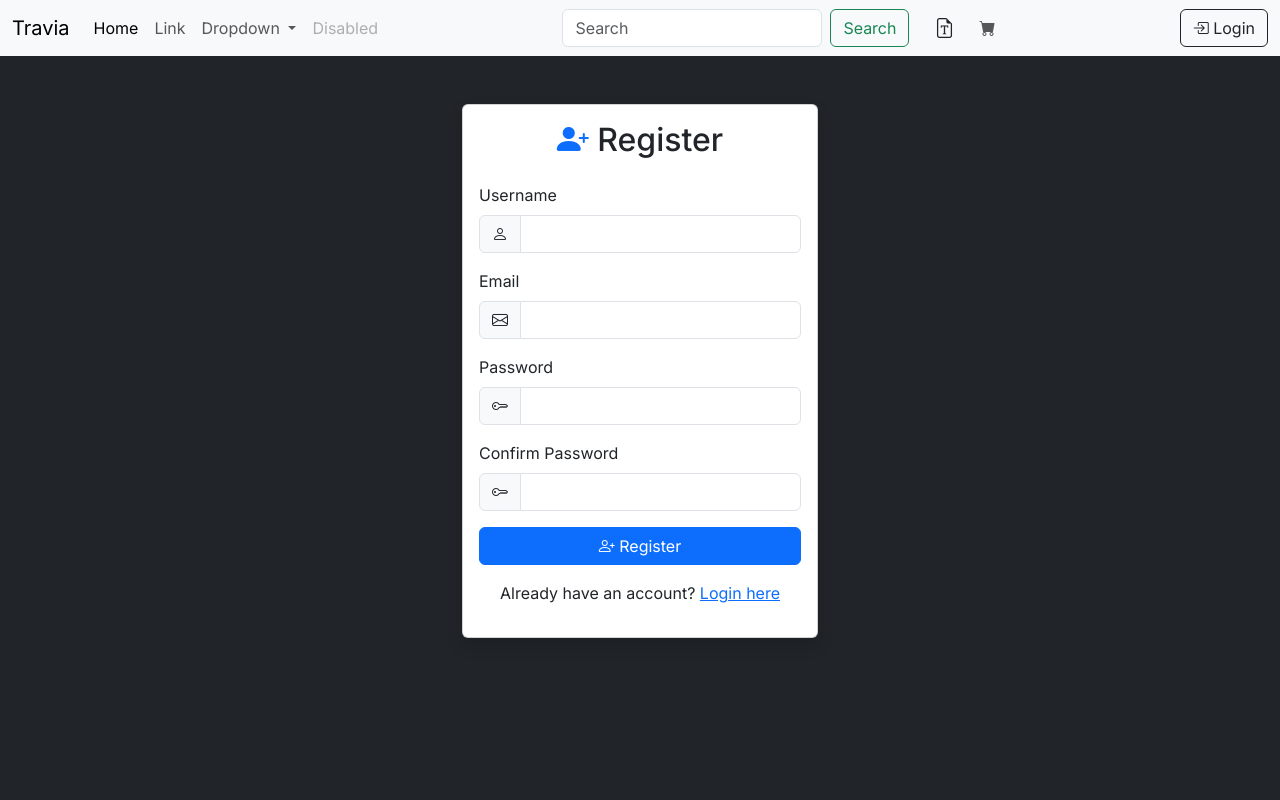
After one commit to KirushieldDev/StarTrip, a PHP site: page /register.php in a window 1280 px wide. The commit adds this page. Run offline with PHP 8.4, Linux system fonts and the light colour scheme; a stand-in replaces the project's code that opens the database connection.

Commit message:
[+] Add a connexion system with forms and a new database table

```diff
--- a/include/navbar.inc.php
+++ b/include/navbar.inc.php
@@ -1,6 +1,7 @@
 <?php
-include('links.inc.php');
-require_once '../configs/config.php';
+if (session_status() === PHP_SESSION_NONE) {
+    session_start();
+}
 ?>
 
 <nav class="navbar navbar-expand-lg bg-body-tertiary">
@@ -51,6 +52,22 @@ require_once '../configs/config.php';
                     </a>
                 </li>
             </ul>
+            <div class="ms-auto">
+                <?php if(isset($_SESSION['user'])): ?>
+                    <div class="dropdown">
+                        <button class="btn btn-dark dropdown-toggle" type="button" id="userDropdown" data-bs-toggle="dropdown">
+                            <i class="bi bi-person-circle"></i> <?php echo htmlspecialchars($_SESSION['user']['username']); ?>
+                        </button>
+                        <ul class="dropdown-menu dropdown-menu-end">
+                            <li><a class="dropdown-item" href="../scripts/logout.php">Logout</a></li>
+                        </ul>
+                    </div>
+                <?php else: ?>
+                    <a href="../src/login.php" class="btn btn-outline-dark">
+                        <i class="bi bi-box-arrow-in-right"></i> Login
+                    </a>
+                <?php endif; ?>
+            </div>
         </div>
     </div>
 </nav>
--- /dev/null
+++ b/scripts/logout.php
@@ -0,0 +1,5 @@
+<?php
+session_start();
+session_destroy();
+header('Location: ../src/login.php');
+exit;
--- a/sql/create_logs.sql
+++ b/sql/create_logs.sql
@@ -1,4 +1,4 @@
-CREATE TABLE `logs` (
+CREATE TABLE IF NOT EXISTS `logs` (
     `id` int(11) NOT NULL AUTO_INCREMENT,
     `description` text NOT NULL,
     `date` datetime NOT NULL,
--- a/sql/create_planet_table.sql
+++ b/sql/create_planet_table.sql
@@ -1,4 +1,4 @@
-CREATE TABLE `planet` (
+CREATE TABLE IF NOT EXISTS `planet` (
     `id` int(11) UNSIGNED ZEROFILL NOT NULL AUTO_INCREMENT,
     `name` varchar(190) CHARACTER SET utf8mb4 COLLATE utf8mb4_bin DEFAULT NULL,
     `image` varchar(255) DEFAULT NULL,
--- a/sql/create_ship_table.sql
+++ b/sql/create_ship_table.sql
@@ -1,4 +1,4 @@
-CREATE TABLE `ship` (
+CREATE TABLE IF NOT EXISTS `ship` (
     `id` int(11) UNSIGNED ZEROFILL NOT NULL AUTO_INCREMENT,
     `name` varchar(255) NOT NULL,
     `camp` varchar(255) NOT NULL,
--- a/sql/create_trip_table.sql
+++ b/sql/create_trip_table.sql
@@ -1,4 +1,4 @@
-CREATE TABLE `trip` (
+CREATE TABLE IF NOT EXISTS `trip` (
     `id` int(11) UNSIGNED ZEROFILL NOT NULL AUTO_INCREMENT,
     `planet_id` int(11) UNSIGNED ZEROFILL NOT NULL,
     `day_of_week` enum('Primeday','Centaxday','Taungsday','Zhellday','Benduday') NOT NULL,
--- a/src/cart.php
+++ b/src/cart.php
@@ -3,7 +3,6 @@ global $cnx;
 require_once '../configs/config.php';
 include('../include/links.inc.php');
 include('../include/navbar.inc.php');
-session_start();
 
 // Nettoyer les billets expirés
 $currentTime = time();
--- a/src/index.php
+++ b/src/index.php
@@ -98,8 +98,8 @@ try {
                     <label for="legion" class="form-label fw-semibold">
                         <i class="bi bi-shield-fill text-info"></i> Legion
                     </label>
-                    <select id="legion" name="legion" class="form-select" required>
-                        <option value="">Select a Legion</option>
+                    <select id="legion" name="legion" class="form-select">
+                        <option value="">Not important</option>
                         <?php foreach ($legions as $legion): ?>
                             <option value="<?php echo htmlspecialchars($legion); ?>">
                                 <?php echo htmlspecialchars($legion); ?>
--- /dev/null
+++ b/src/register.php
@@ -0,0 +1,173 @@
+<?php
+global $cnx;
+require_once '../configs/config.php';
+include('../include/links.inc.php');
+include('../include/navbar.inc.php');
+
+// Redirect if user is already logged in
+if (isset($_SESSION['user'])) {
+    header('Location: index.php');
+    exit;
+}
+
+$error = '';
+if ($_SERVER['REQUEST_METHOD'] === 'POST') {
+    $username = $_POST['username'] ?? '';
+    $email = $_POST['email'] ?? '';
+    $password = $_POST['password'] ?? '';
+    $confirm_password = $_POST['confirm_password'] ?? '';
+
+    // Validation
+    if (empty($username) || empty($email) || empty($password) || empty($confirm_password)) {
+        $error = 'All fields are required';
+    } elseif (!filter_var($email, FILTER_VALIDATE_EMAIL)) {
+        $error = 'Invalid email format';
+    } elseif (strlen($password) < 6) {
+        $error = 'Password must be at least 6 characters long';
+    } elseif ($password !== $confirm_password) {
+        $error = 'Passwords do not match';
+    } else {
+        try {
+            // Check if username already exists
+            $stmt = $cnx->prepare("SELECT id FROM user WHERE username = ?");
+            $stmt->execute([$username]);
+            if ($stmt->fetch()) {
+                $error = 'Username already exists';
+            } else {
+                // Check if email already exists
+                $stmt = $cnx->prepare("SELECT id FROM user WHERE email = ?");
+                $stmt->execute([$email]);
+                if ($stmt->fetch()) {
+                    $error = 'Email already exists';
+                } else {
+                    // Create user
+                    $hashed_password = password_hash($password, PASSWORD_DEFAULT);
+                    $stmt = $cnx->prepare("INSERT INTO user (username, email, password) VALUES (?, ?, ?)");
+                    $stmt->execute([$username, $email, $hashed_password]);
+
+                    // Connect user
+                    $_SESSION['user'] = [
+                        'id' => $cnx->lastInsertId(),
+                        'username' => $username,
+                        'email' => $email,
+                        'role' => 'user'
+                    ];
+
+                    header('Location: index.php');
+                    exit;
+                }
+            }
+        } catch (Exception $e) {
+            $error = 'An error occurred. Please try again.';
+        }
+    }
+}
+?>
+
+<!DOCTYPE html>
+<html lang="en">
+<head>
+    <meta charset="UTF-8">
+    <meta name="viewport" content="width=device-width, initial-scale=1.0">
+    <title>Register - StarTrip</title>
+</head>
+<body class="bg-dark">
+
+<div class="container mt-5">
+    <div class="row justify-content-center">
+        <div class="col-md-6 col-lg-4">
+            <div class="card shadow">
+                <div class="card-body">
+                    <h2 class="text-center mb-4">
+                        <i class="bi bi-person-plus-fill text-primary"></i> Register
+                    </h2>
+
+                    <?php if ($error): ?>
+                        <div class="alert alert-danger" role="alert">
+                            <?php echo htmlspecialchars($error); ?>
+                        </div>
+                    <?php endif; ?>
+
+                    <form method="post" action="">
+                        <div class="mb-3">
+                            <label for="username" class="form-label">Username</label>
+                            <div class="input-group">
+                                <span class="input-group-text">
+                                    <i class="bi bi-person"></i>
+                                </span>
+                                <input type="text"
+                                       class="form-control"
+                                       id="username"
+                                       name="username"
+                                       required
+                                       value="<?php echo htmlspecialchars($username ?? ''); ?>"
+                                       autocomplete="username">
+                            </div>
+                        </div>
+
+                        <div class="mb-3">
+                            <label for="email" class="form-label">Email</label>
+                            <div class="input-group">
+                                <span class="input-group-text">
+                                    <i class="bi bi-envelope"></i>
+                                </span>
+                                <input type="email"
+                                       class="form-control"
+                                       id="email"
+                                       name="email"
+                                       required
+                                       value="<?php echo htmlspecialchars($email ?? ''); ?>"
+                                       autocomplete="email">
+                            </div>
+                        </div>
+
+                        <div class="mb-3">
+                            <label for="password" class="form-label">Password</label>
+                            <div class="input-group">
+                                <span class="input-group-text">
+                                    <i class="bi bi-key"></i>
+                                </span>
+                                <input type="password"
+                                       class="form-control"
+                                       id="password"
+                                       name="password"
+                                       required
+                                       autocomplete="new-password">
+                            </div>
+                        </div>
+
+                        <div class="mb-3">
+                            <label for="confirm_password" class="form-label">Confirm Password</label>
+                            <div class="input-group">
+                                <span class="input-group-text">
+                                    <i class="bi bi-key"></i>
+                                </span>
+                                <input type="password"
+                                       class="form-control"
+                                       id="confirm_password"
+                                       name="confirm_password"
+                                       required
+                                       autocomplete="new-password">
+                            </div>
+                        </div>
+
+                        <div class="d-grid">
+                            <button type="submit" class="btn btn-primary">
+                                <i class="bi bi-person-plus"></i> Register
+                            </button>
+                        </div>
+
+                        <div class="mt-3 text-center">
+                            <p class="mb-0">Already have an account?
+                                <a href="login.php" class="text-primary">Login here</a>
+                            </p>
+                        </div>
+                    </form>
+                </div>
+            </div>
+        </div>
+    </div>
+</div>
+
+</body>
+</html>
```
Also changed, not shown: scripts/create_tables.php (+25 -83 lines), sql/create_cart.sql (+9 -11 lines), sql/create_ticket.sql (+11 -11 lines), sql/create_user_table.sql (added, +10 -0 lines), src/login.php (added, +119 -0 lines).
